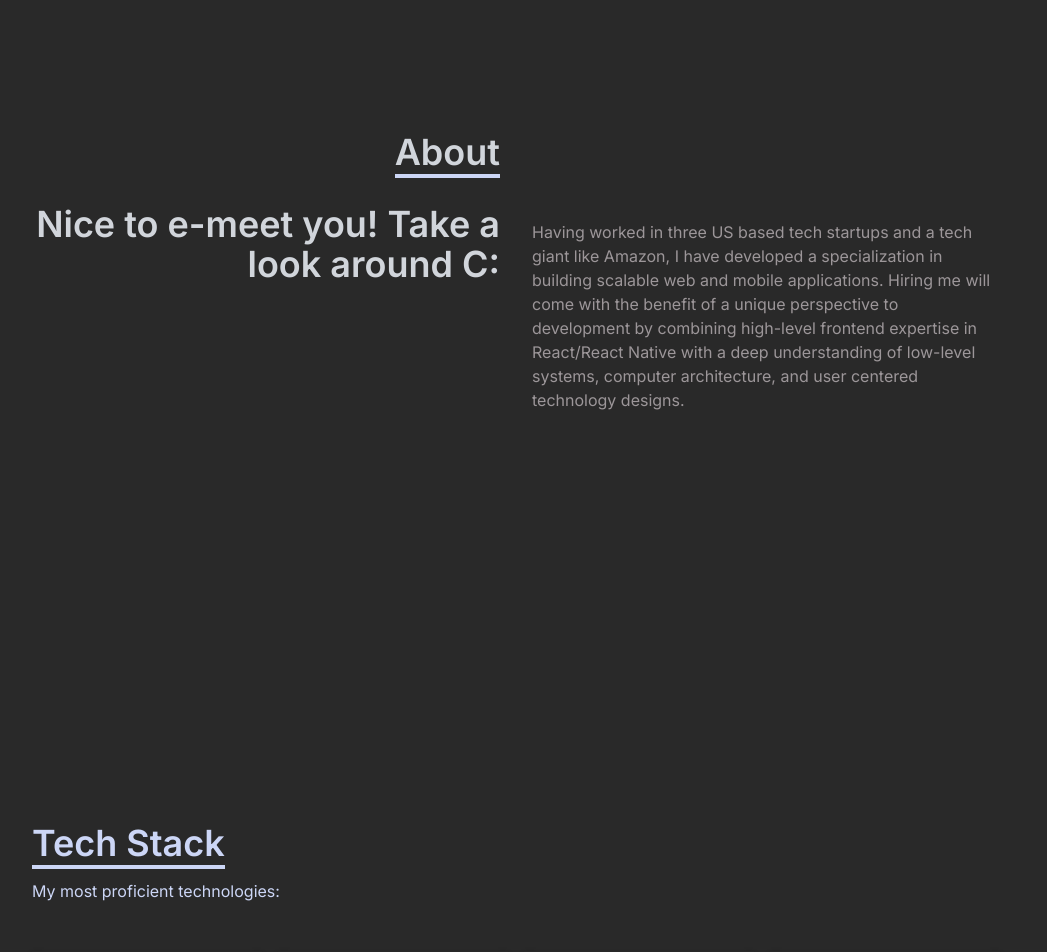
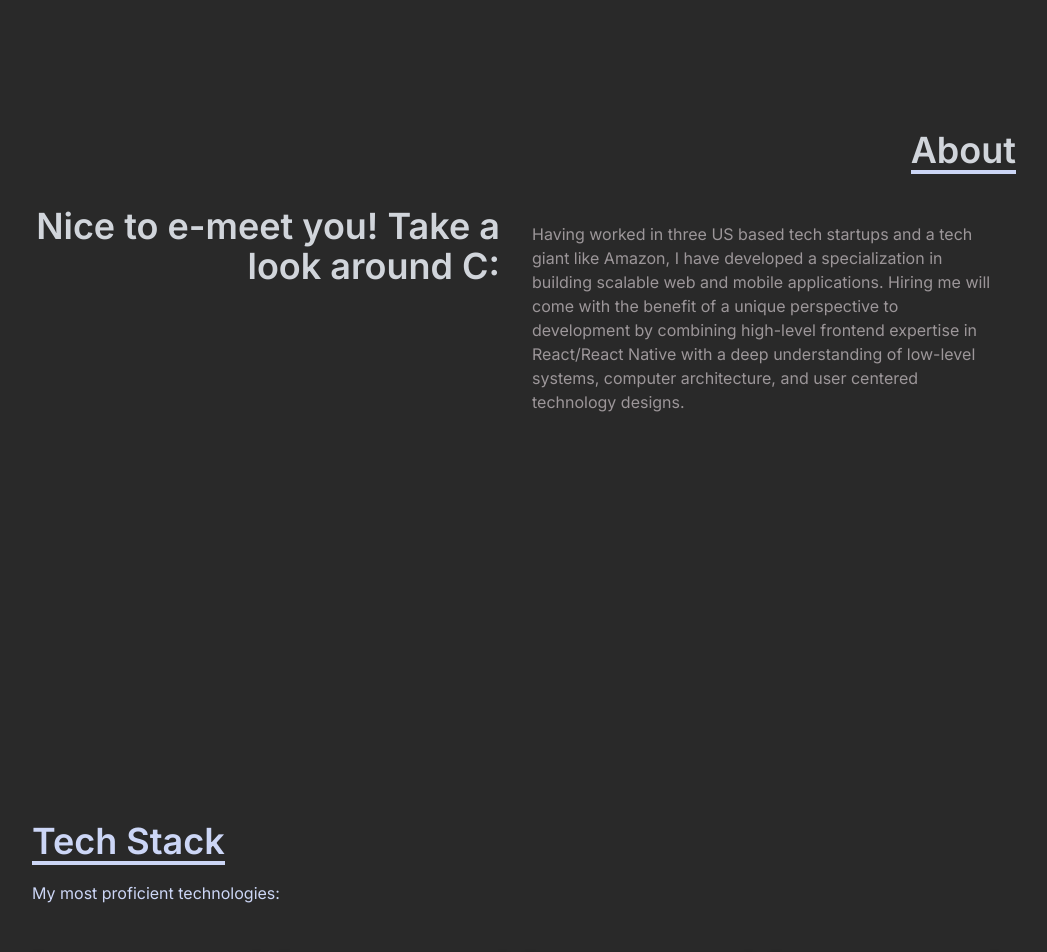
Before and after one commit to Preshyy/My-Portfolio-Website, a React (Create React App) app: page / in a window 1280 px wide. Shown: the part 920-1872 px from the top of the page, without its empty margins (124-1171 px from the left). Built offline with nearby package versions, Linux system fonts and the light colour scheme.

Commit message:
Update: Updated projects section and links

```diff
--- a/src/components/About.jsx
+++ b/src/components/About.jsx
@@ -2,11 +2,11 @@ import React from 'react'
 
 const About = () => {
   return (
-    <div name="about" className='w-full h-screen bg-[#292929] text-gray-300'>
+    <div name="about" className='w-full h-screen bg-[#292929] text-gray-300 overflow-hidden'>
         <div className='flex flex-col justify-center items-center w-full h-full'>
-            <div className='max-w-[1000px] w-full grid grid-cols-2 gap-8'>
+            <div className='max-w-[1000px] w-full grid-cols-1 sm:grid-cols-2 gap-8'>
                 <div className='sm:text-right pb-8 pl-4'>
-                    <p className='text-4xl font-bold inline border-b-4 border-[#ccd6f6]'>About</p>
+                    <p className='text-4xl font-bold inline-block border-b-4 border-[#ccd6f6]'>About</p>
                 </div>
                 <div>
 
--- a/src/components/Projects.jsx
+++ b/src/components/Projects.jsx
@@ -57,7 +57,7 @@ const Projects = () => {
                             <a href="/">
                                 <button className='text-center rounded-lg px-4 py-3 m-2 bg-white text-gray-700 font-bold text-lg'>Demo</button>
                             </a>
-                            <a href="/">
+                            <a href="https://github.com/Preshyy/My-Portfolio-Website" target="_blank" rel="noopener noreferrer">
                                 <button className='text-center rounded-lg px-4 py-3 m-2 bg-white text-gray-700 font-bold text-lg'>Repository</button>
                             </a>
                         </div>
--- a/src/components/TechStack.jsx
+++ b/src/components/TechStack.jsx
@@ -13,10 +13,10 @@ import Docker from '../assets/docker.png';
 
 const TechStack = () => {
   return (
-    <div name="techstack" className='w-full h-screen bg-[#292929] py-20 text-[#ccd6f6]'>
+    <div name="techstack" className='w-full h-screen bg-[#292929] text-[#ccd6f6]'>
         <div className='max-w-[1000px] mx-auto p-4 flex flex-col justify-center w-full h-full'>
             <div>
-                <p className='text-4xl font-bold inline border-b-4 border-[#ccd6f6]'>Tech Stack</p>
+                <p className='text-4xl font-bold inline-block border-b-4 border-[#ccd6f6]'>Tech Stack</p>
                 <p className='py-4'>My most proficient technologies:</p>
             </div>
 
```
